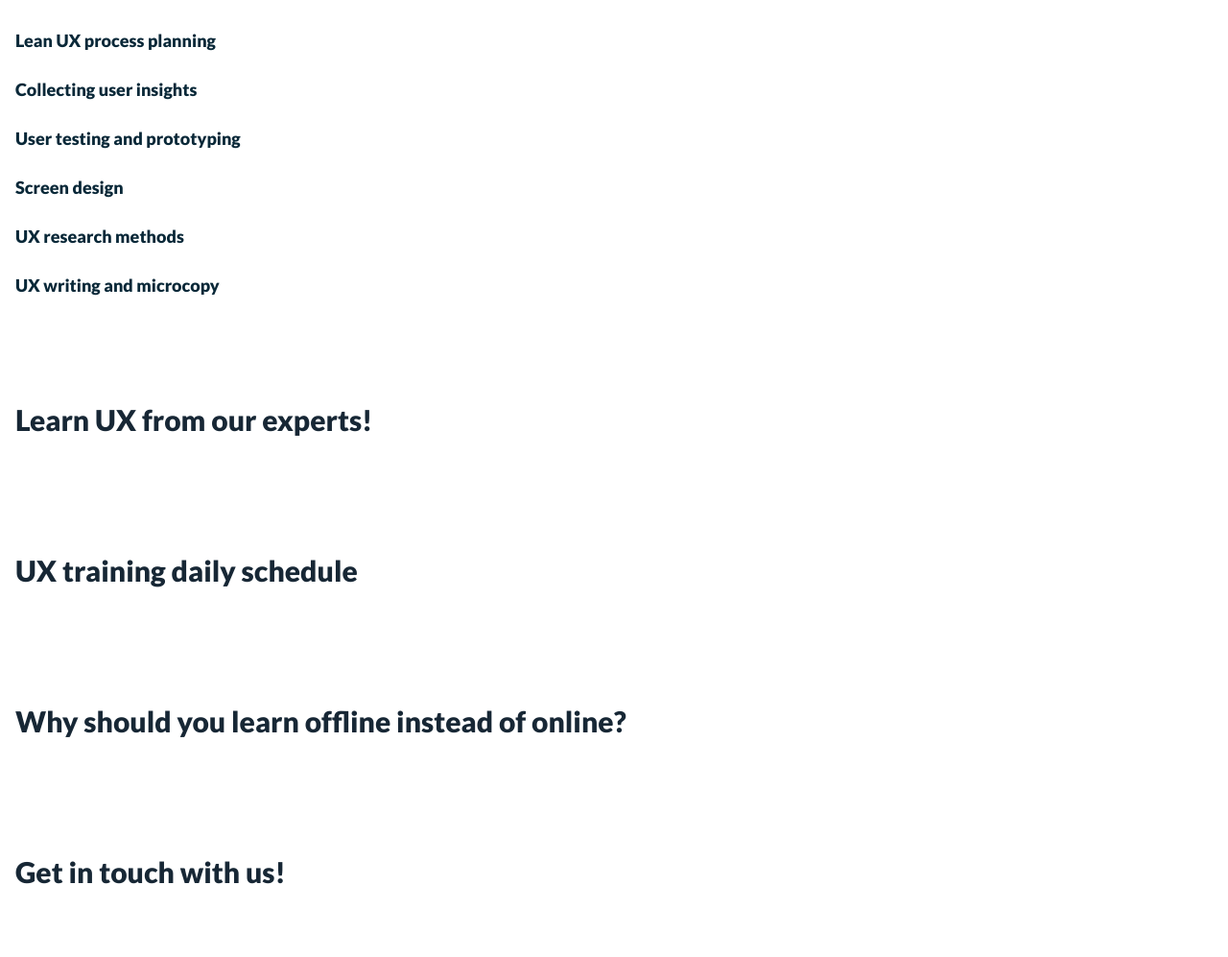
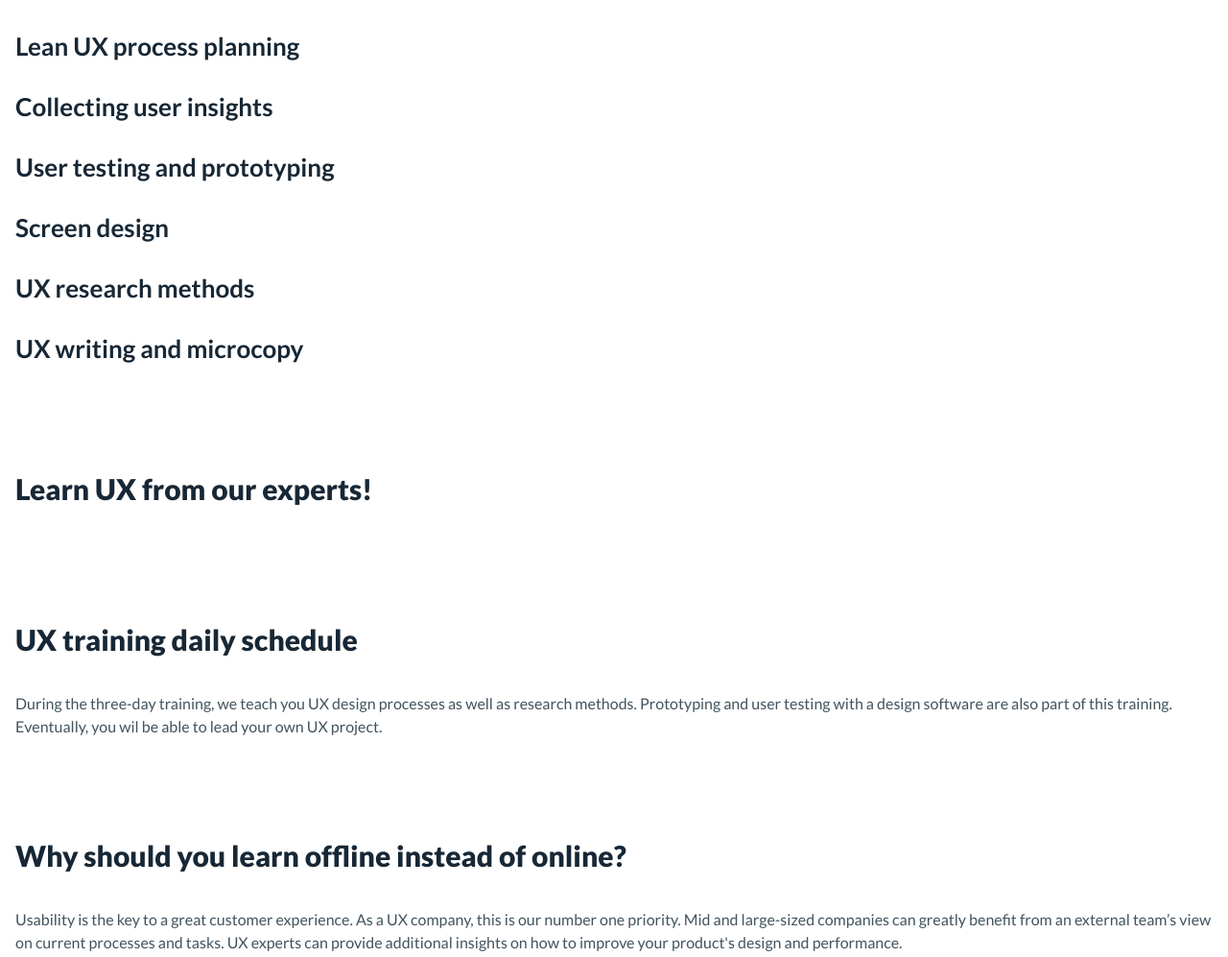
Before and after one commit to zita-gmbr/workshop1, a plain HTML site: page index.html in a window 1280 px wide. Shown: the part 1202-2199 px from the top of the page at 96% size. Drawn offline with Linux system fonts and the light colour scheme.

Commit message:
heading change

```diff
--- a/index.html
+++ b/index.html
@@ -11,9 +11,7 @@
 </head>
 <body>
     <header>
-        <h1>
             UX Training for Teams
-        </h1>
     </header>
 
     <section class="intro">
@@ -74,24 +72,24 @@
     <section class="summary">
         <h1>
             What will you learn?
-            <h3>
+            <h2>
                 Lean UX process planning
-            </h3>
-            <h3>
+            </h2>
+            <h2>
                 Collecting user insights
-             </h3>
-             <h3>
+             </h2>
+             <h2>
                 User testing and prototyping
-             </h3>
-             <h3>
+             </h2>
+             <h2>
                 Screen design
-             </h3>
-             <h3>
+             </h2>
+             <h2>
                 UX research methods
-             </h3>
-             <h3>
+             </h2>
+             <h2>
                 UX writing and microcopy
-             </h3>
+             </h2>
 
         </h1>
     </section>
@@ -106,12 +104,19 @@
         <h1>
             UX training daily schedule
         </h1>
+        <p>
+            During the three-day training, we teach you UX design processes as well as research methods. Prototyping and user testing with a design software are also part of this training.
+            Eventually, you wil be able to lead your own UX project.
+        </p>
     </section>
 
     <section class="offline">
         <h1>
             Why should you learn offline instead of online?
         </h1>
+        <p>
+            Usability is the key to a great customer experience. As a UX company, this is our number one priority. Mid and large-sized companies can greatly benefit from an external team’s view on current processes and tasks. UX experts can provide additional insights on how to improve your product's design and performance.
+        </p>
     </section>
 
     <section class="contact">
```
